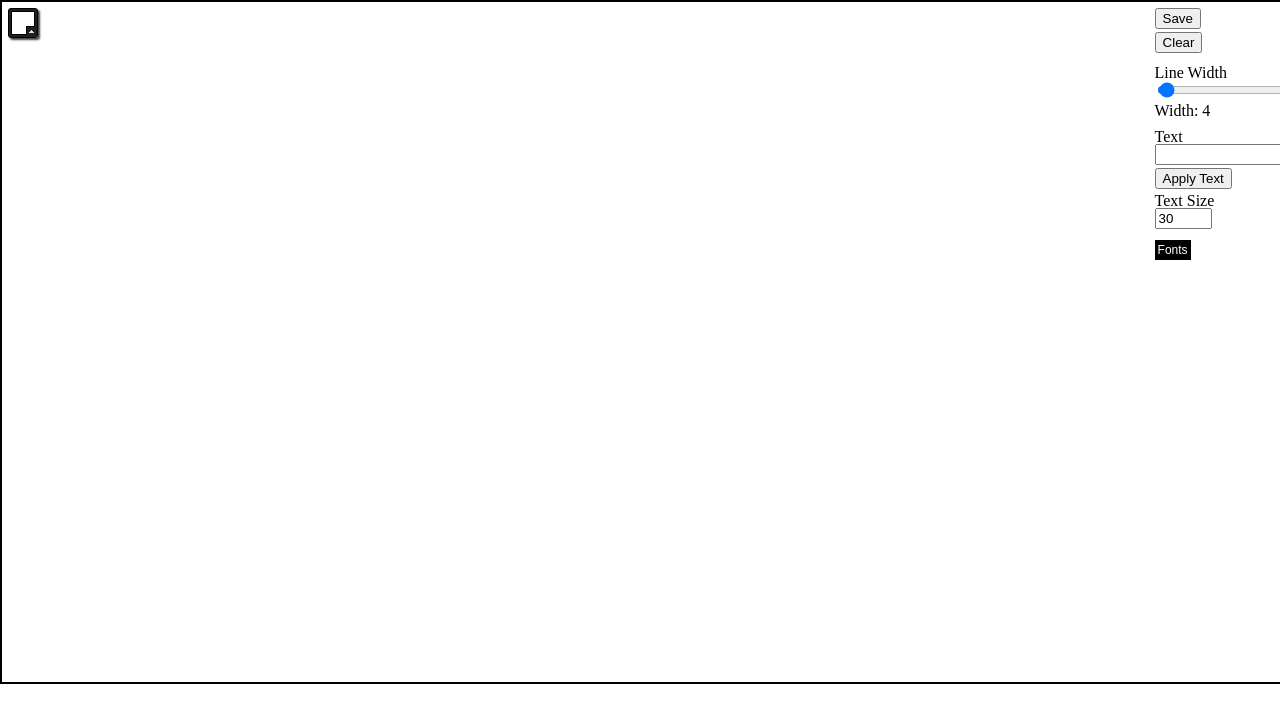
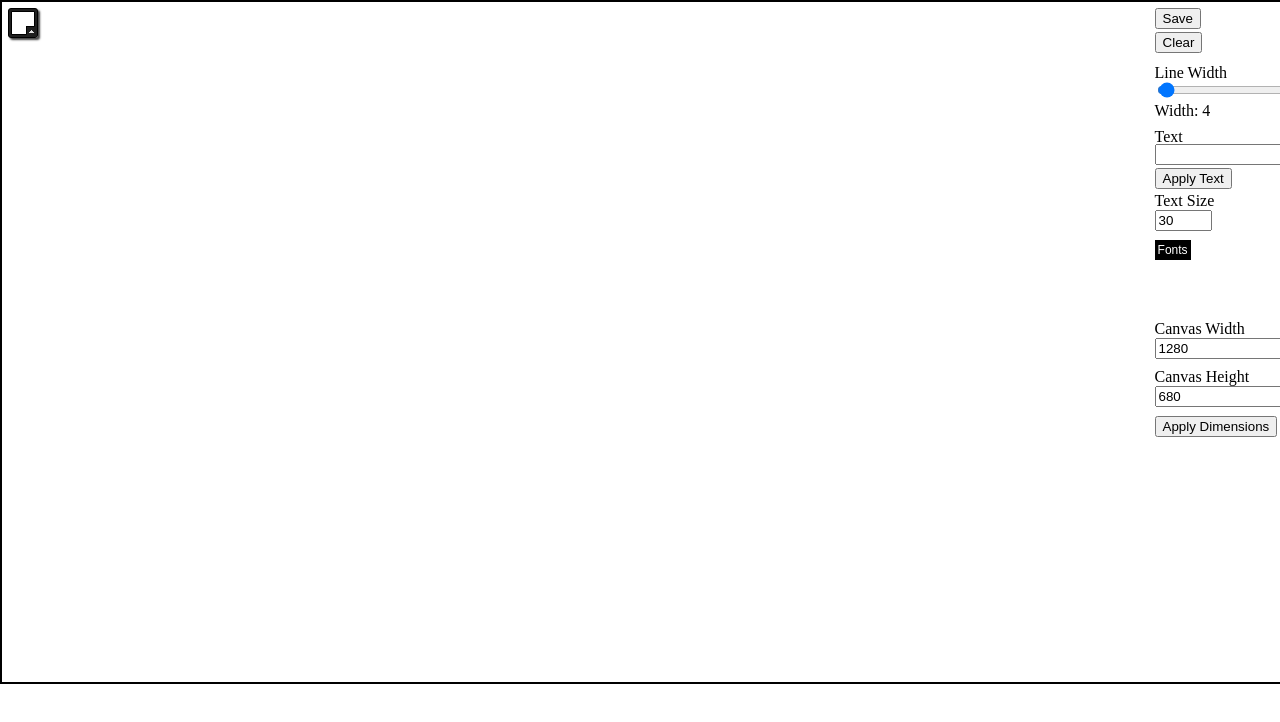
Before and after one commit to EthanNikcevich/ENPaint, a plain HTML site: page index.html in a window 1280 px wide. Shown: the top 722 px of the page. Drawn offline with nearby package versions, Linux system fonts and the light colour scheme.

Commit message:
canvas dimensions

```diff
--- a/index.html
+++ b/index.html
@@ -26,7 +26,7 @@
 </div>
 <input type="button" value="Apply Text" id="textt" size="30" onclick="text()" style="position:absolute;top:21%;left:90.2%;">
 <div><label style="position:absolute;top:24%;left:90.2%;">Text Size</label>
-    <input type="text" id="userSize" size="4" value="30" style="position:absolute;top:26%;left:90.2%;"/>
+    <input type="text" id="userSize" size="4" value="30" style="position:absolute;top:26.3%;left:90.2%;"/>
 </div>
 <div class="dropdown" style="position:absolute;top:30%;left:90.2%;">
     <button class="dropbtn">Fonts</button>
@@ -38,6 +38,13 @@
         <a href="#" id="impact" onclick="fontsss(' Impact')">Impact</a>
     </div>
 </div>
+<div><label style="position:absolute;top:40%;left:90.2%;">Canvas Width</label>
+    <input type="text" id="userCanvasWidth" value="1280" style="position:absolute;top:42.3%;left:90.2%;"/>
+</div>
+<div><label style="position:absolute;top:46%;left:90.2%;">Canvas Height</label>
+    <input type="text" id="userCanvasHeight" value="680" style="position:absolute;top:48.3%;left:90.2%;"/>
+</div>
+<input type="button" value="Apply Dimensions" id="dimensions" size="30" onclick="canvasDimensions()" style="position:absolute;top:52%;left:90.2%;">
 
 <!--<input type="button" value="set radius" id="radius" size="30" onclick="radius()" style="position:absolute;top:21%;left:90.2%;">-->
 
--- a/js/paint.js
+++ b/js/paint.js
@@ -108,6 +108,12 @@ function text() {
     ctx.closePath();
 }
 
+function canvasDimensions() {
+    canvas.width=document.getElementById("userCanvasWidth").value;
+    canvas.height=document.getElementById("userCanvasHeight").value;
+    widthh();
+}
+
 function findxy(res, e) {
     if (res == 'down') {
         prevX = currX;
```
